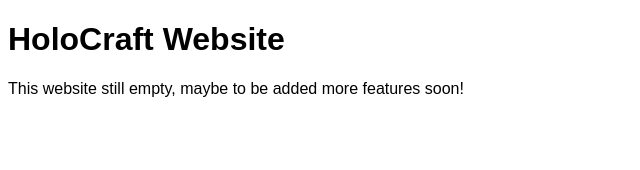
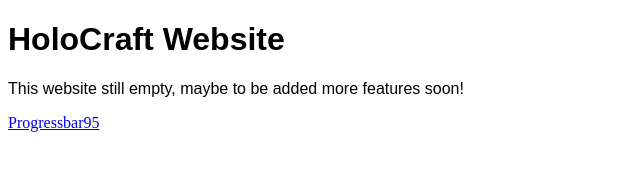
Before and after one commit to HoloCraftGaming/holocraft-htmls, a plain HTML site: page index.html in a window 1280 px wide. Shown: the whole page, without its empty margins (0-640 px from the left). Drawn offline with Linux system fonts and the light colour scheme.

Commit message:
Update index.html

```diff
--- a/index.html
+++ b/index.html
@@ -9,6 +9,6 @@ p{font-family: 'Fredoka', sans-serif;}
 </style>
 <h1>HoloCraft Website</h1>
 <p>This website still empty, maybe to be added more features soon!</p>
-
+<a href=progressbar.html>Progressbar95</a>
 </body>
 </html>
```
